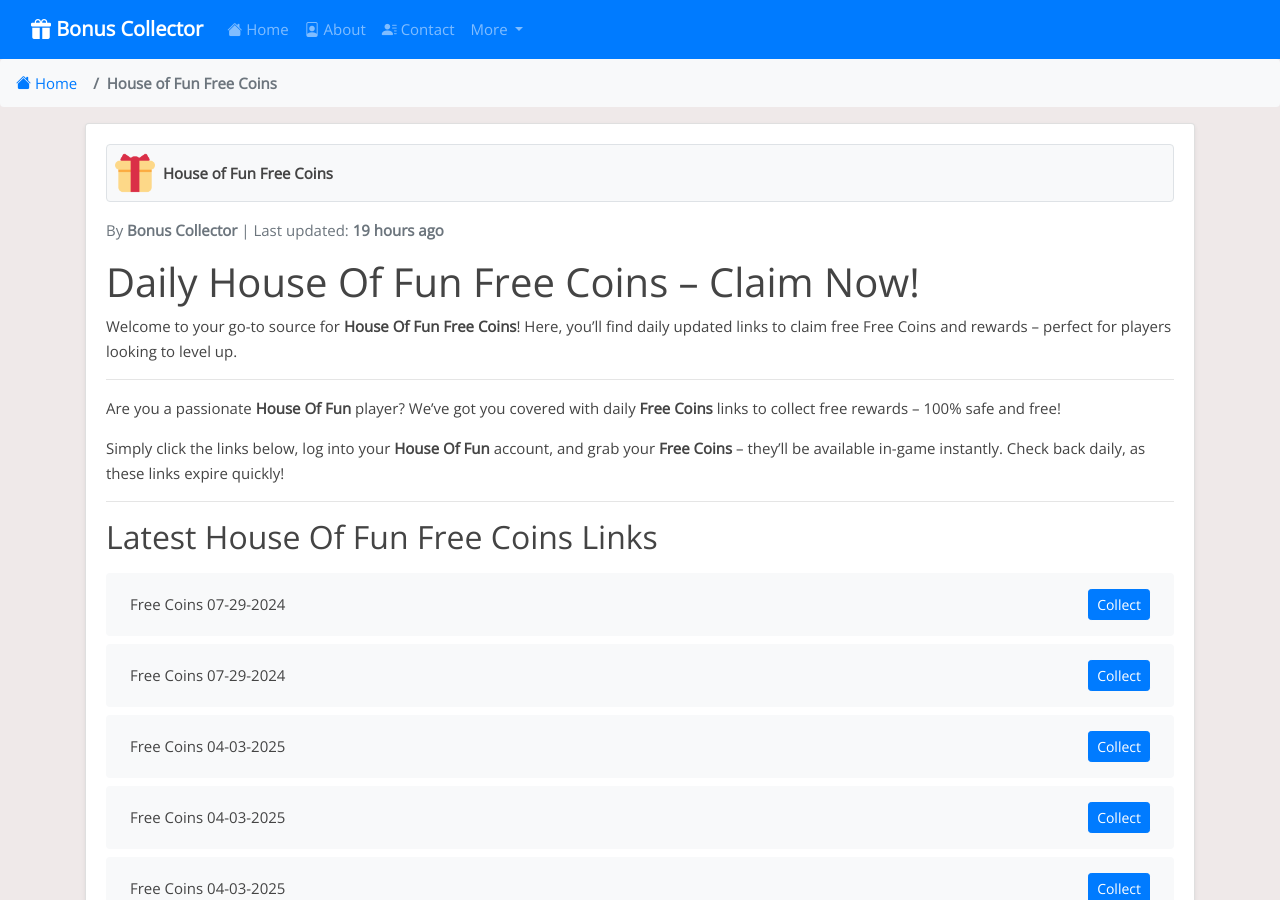
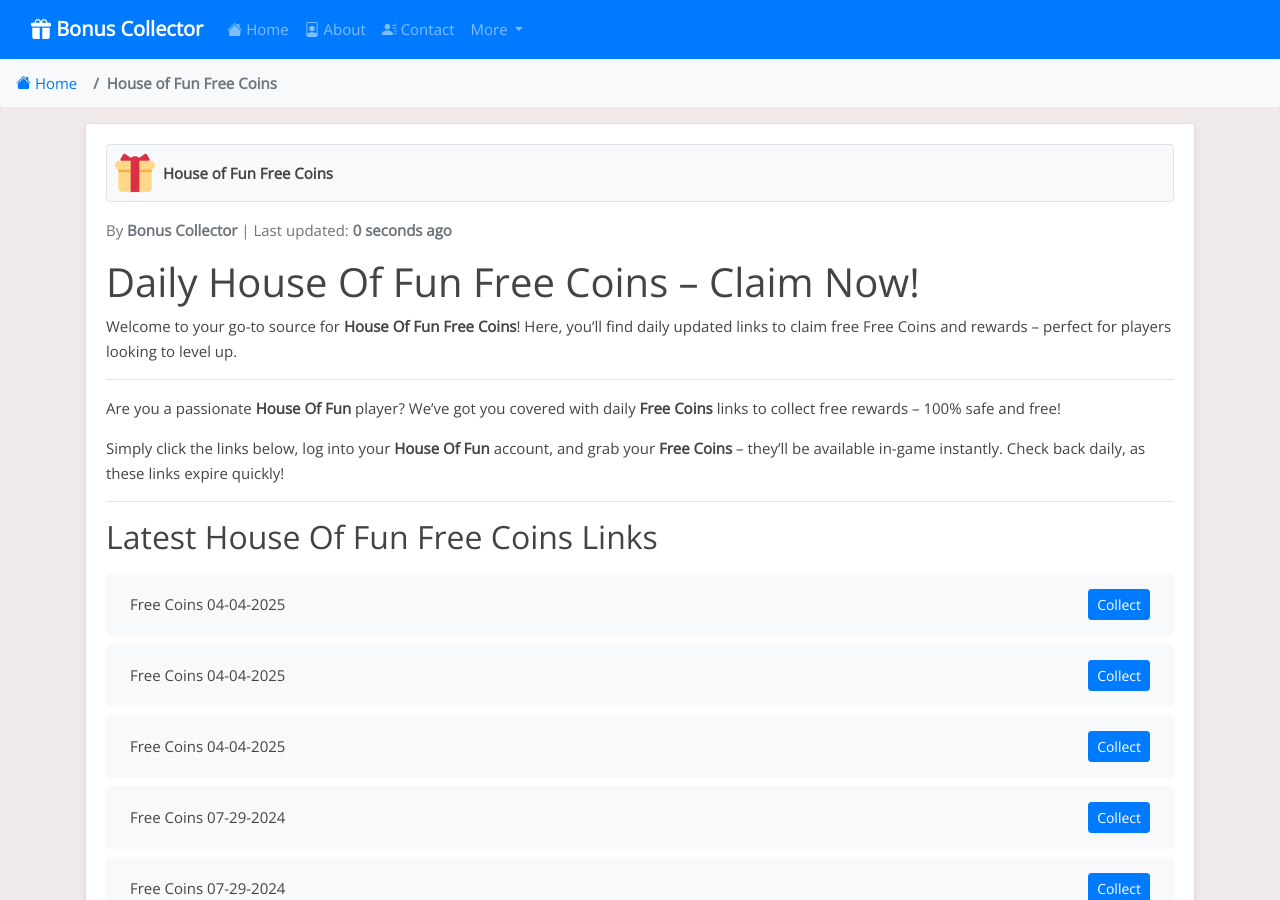
Before and after one commit to iamrohan99/bc-net, a Jekyll site: the page built from _posts/2024-06-29-house-of-fun.md, in a window 1280 px wide and 900 px high. Built offline with Jekyll 4.4.1, drawn with Linux system fonts in a browser that asks for light colours; some of the changed text lies outside the part shown.

Commit message:
Update house-of-fun reward links, content, and last modified date - 2025-04-04 04:29

```diff
--- a/_data/include_files.yml
+++ b/_data/include_files.yml
@@ -7,7 +7,7 @@ doubleu-casino.html:
 bingo-bash.html:
   last_modified: "2025-04-03T15:24:31Z"
 house-of-fun.html:
-  last_modified: "2025-04-03T08:32:57Z"
+  last_modified: "2025-04-04T04:29:16Z"
 cash-frenzy.html:
   last_modified: "2025-04-03T08:33:02Z"
 hit-it-rich.html:
--- a/_includes/house-of-fun.html
+++ b/_includes/house-of-fun.html
@@ -1,4 +1,16 @@
 <ul class="list-group mt-3 mb-4">
+  <li class="list-group-item d-flex justify-content-between align-items-center">
+    <span>Free Coins 04-04-2025</span>
+    <a href="https://playtika.onelink.me/hof/w4blbwsu?af_dp=hof%3A%2F%2F&af_force_deeplink=true&c_id=2025M4D4_07&s_id=1060&deeplink=eyJpZCI6ImYyNDM1ZDAxLTk5ZTQtNGZjNy1hYzRjLTYyY2IxOGUxNDJjNiIsImFjIjoiaG9mX2dpZnRfY291cG9uIn0=" class="btn btn-primary btn-sm">Collect</a>
+  </li>
+  <li class="list-group-item d-flex justify-content-between align-items-center">
+    <span>Free Coins 04-04-2025</span>
+    <a href="https://playtika.onelink.me/hof/w4blbwsu?af_dp=hof%3A%2F%2F&af_force_deeplink=true&c_id=2025M4D3_23&s_id=1060&deeplink=eyJpZCI6ImQxODg4Njc3LWE5MTItNGI0My1iZjVhLTY5MTZlMGNjNjdhMSIsImFjIjoiaG9mX2dpZnRfY291cG9uIn0=" class="btn btn-primary btn-sm">Collect</a>
+  </li>
+  <li class="list-group-item d-flex justify-content-between align-items-center">
+    <span>Free Coins 04-04-2025</span>
+    <a href="https://playtika.onelink.me/hof/w4blbwsu?af_dp=hof%3A%2F%2F&af_force_deeplink=true&c_id=2025M4D3_19&s_id=1060&deeplink=eyJpZCI6ImNmMjMxNjUwLWViZmEtNGVkNC05N2Q0LWExOWFhNTQ5OWY1YiIsImFjIjoiaG9mX2dpZnRfY291cG9uIn0=" class="btn btn-primary btn-sm">Collect</a>
+  </li>
   <li class="list-group-item d-flex justify-content-between align-items-center">
     <span>Free Coins 07-29-2024</span>
     <a href="https://playtika.onelink.me/hof/w4blbwsu?af_force_deeplink=true&deeplink=eyJpZCI6IjAyMTRjNDZjLWU5M2MtNGE2Yy1hNTIzLTJhMDVjMWQ3N2UyZCIsImFjIjoiaG9mX2dpZnRfY291cG9uIn0=" class="btn btn-primary btn-sm">Collect</a>
@@ -387,16 +399,4 @@
     <span>Free Coins 03-19-2025</span>
     <a href="https://playtika.onelink.me/hof/w4blbwsu?af_dp=hof%3A%2F%2F&af_force_deeplink=true&c_id=2025M3D18_19&s_id=1060&deeplink=eyJpZCI6ImVmYmQ5NmNmLWQ0YWUtNDM4NS1iOGYxLWVkZmYxMzA0ZjhiNyIsImFjIjoiaG9mX2dpZnRfY291cG9uIn0=" class="btn btn-primary btn-sm">Collect</a>
   </li>
-  <li class="list-group-item d-flex justify-content-between align-items-center">
-    <span>Free Coins 03-18-2025</span>
-    <a href="https://playtika.onelink.me/hof/w4blbwsu?af_dp=hof%3A%2F%2F&af_force_deeplink=true&c_id=2025M3D18_07&s_id=1060&deeplink=eyJpZCI6ImZhNGVlNmNkLTA0ZjQtNDRlZC05ZjQ1LTI4MWM4OGI1MTMwMiIsImFjIjoiaG9mX2dpZnRfY291cG9uIn0=" class="btn btn-primary btn-sm">Collect</a>
-  </li>
-  <li class="list-group-item d-flex justify-content-between align-items-center">
-    <span>Free Coins 03-18-2025</span>
-    <a href="https://playtika.onelink.me/hof/w4blbwsu?af_dp=hof%3A%2F%2F&af_force_deeplink=true&c_id=2025M3D17_23&s_id=1060&deeplink=eyJpZCI6ImZkNmQwYjg2LTE0N2ItNDE2MC1iNzY4LWM5YjAxMGNhMjBiNiIsImFjIjoiaG9mX2dpZnRfY291cG9uIn0=" class="btn btn-primary btn-sm">Collect</a>
-  </li>
-  <li class="list-group-item d-flex justify-content-between align-items-center">
-    <span>Free Coins 03-18-2025</span>
-    <a href="https://playtika.onelink.me/hof/w4blbwsu?af_dp=hof%3A%2F%2F&af_force_deeplink=true&c_id=2025M3D17_19&s_id=1060&deeplink=eyJpZCI6ImZkYjRiYWZjLTNjZTktNDM5ZC04YzNmLTM0MzA4Y2Y0MTg1YSIsImFjIjoiaG9mX2dpZnRfY291cG9uIn0=" class="btn btn-primary btn-sm">Collect</a>
-  </li>
 </ul>
```
Also changed, not shown: links-json/house-of-fun.json (+12 -12 lines).
